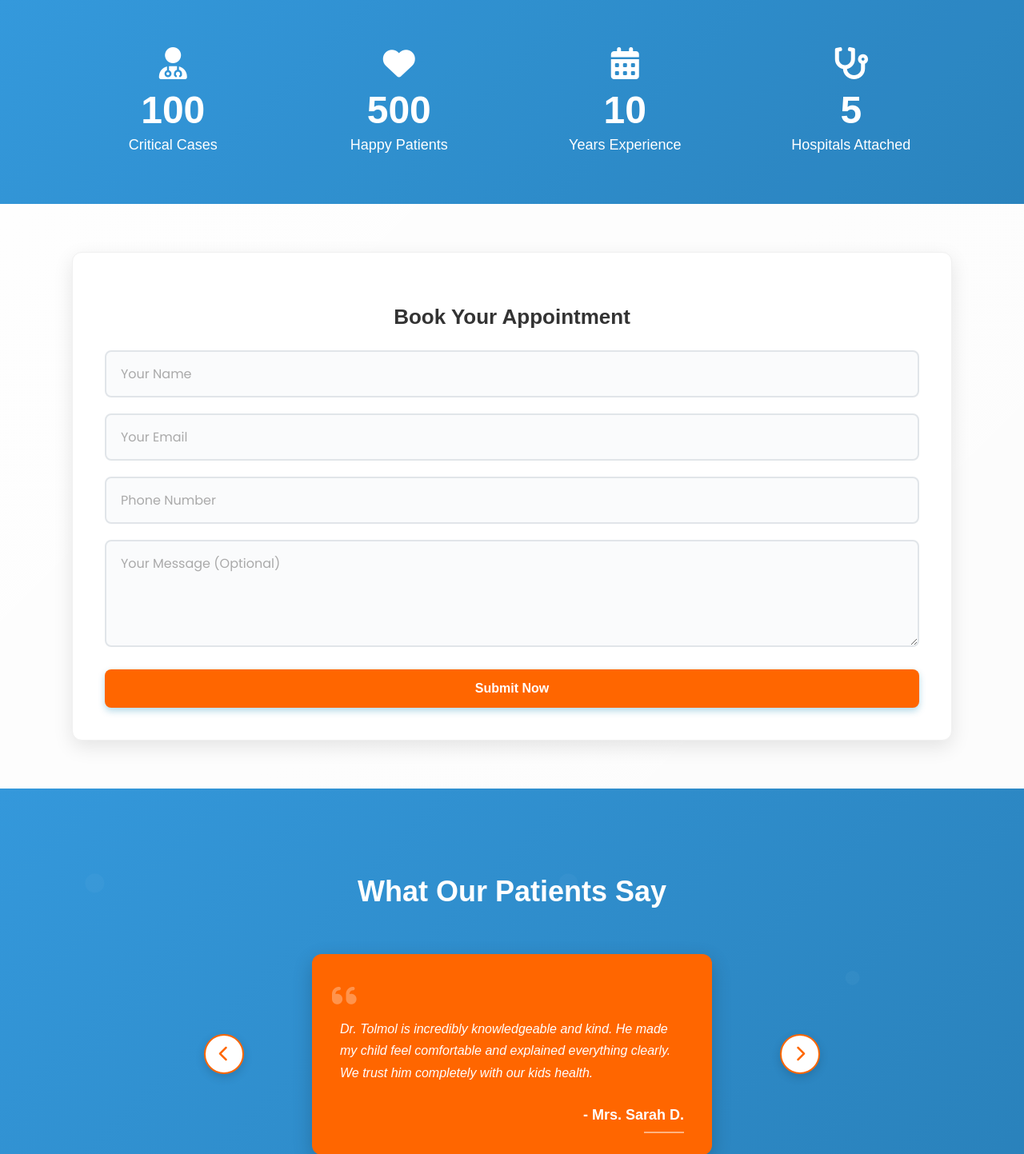
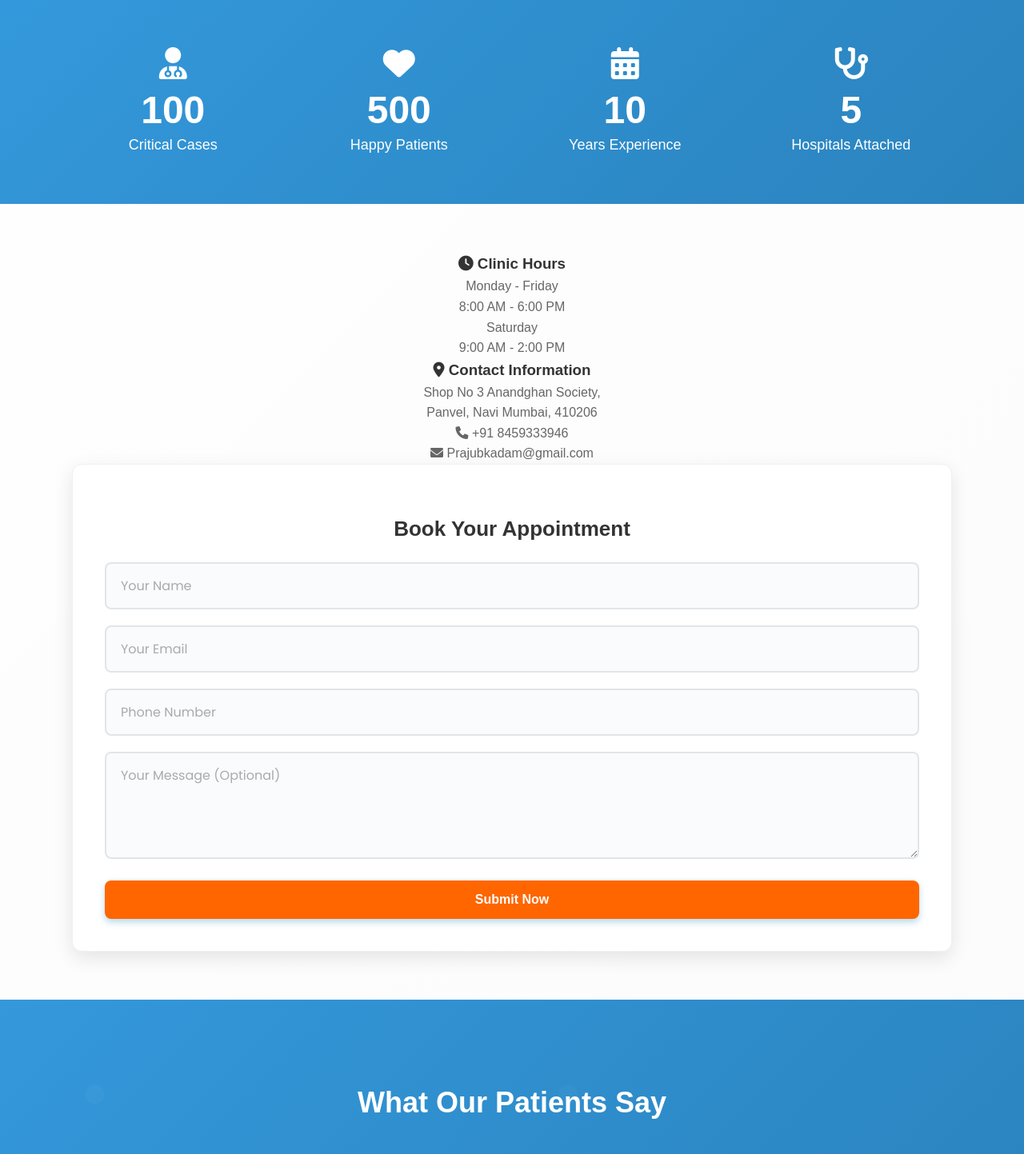
Before and after one commit to Vaibhav-Thorwat/doctor-website, a Flask app: page / in a window 1280 px wide. Shown: the part 2406-3849 px from the top of the page at 80% size. Run offline with Flask 3, Linux system fonts and the light colour scheme.

Commit message:
Update index.html

```diff
--- a/templates/index.html
+++ b/templates/index.html
@@ -3,7 +3,7 @@
 <head>
     <meta charset="UTF-8">
     <meta name="viewport" content="width=device-width, initial-scale=1.0">
-    <title>Vithai child care clinic - Expert Child Healthcare</title>
+    <title>Vithai Child Care Clinic - Expert Child Healthcare</title>
     <link rel="stylesheet" href="../static/style.css">
     <link href="https://fonts.googleapis.com/css2?family=Poppins:wght@300;400;500;600;700&display=swap" rel="stylesheet">
     <link rel="stylesheet" href="https://cdnjs.cloudflare.com/ajax/libs/font-awesome/6.0.0/css/all.min.css">
@@ -13,16 +13,13 @@
     <div class="top-info-bar">
         <div class="top-container">
             <div class="top-info-content">
-      <!-- Logo section aligned left -->
                 <div class="logo">
                     <img src="../static/doctor_logo.png" alt="Dr. Naigude's Clinic Logo">
                     <div class="logo-text">
-          Vithai child care clinic
+                        Vithai Child Care Clinic
                         <span>Pediatric Care Excellence</span>
                     </div>
                 </div>
-
-      <!-- Contact Info aligned right -->
                 <div class="top-contact-details">
                     <div class="contact-item">
                         <i class="fas fa-phone"></i>
@@ -43,6 +40,7 @@
             </div>
         </div>
     </div>
+
     <!-- Navbar -->
     <nav class="navbar">
         <div class="top-container">
@@ -72,7 +70,7 @@
                     <h3>Welcome to Dr. Naigude's Clinic</h3>
                     <h1>Expert Pediatric Care for Your Child</h1>
                     <p>Providing comprehensive healthcare services for children with compassion, expertise, and state-of-the-art medical facilities. Your child's health is our priority.</p>
-                    <a href="#appointment" class="btn primary-btn">Book Appointment  <i class="fas fa-arrow-right"></i></a>
+                    <a href="#appointment" class="btn primary-btn">Book Appointment <i class="fas fa-arrow-right"></i></a>
                 </div>
                 <div class="baby-image">
                     <img src="../static/baby.jpg" alt="baby">
@@ -130,12 +128,10 @@
                     <path d="M0 10C25 0 25 20 50 10C75 0 75 20 100 10" stroke="#ff6600" stroke-width="3" fill="none"/>
                 </svg>
             </div>
-
             <div class="services-carousel-container">
                 <div class="carousel-arrow left-arrow">
                     <i class="fas fa-chevron-left"></i>
                 </div>
-
                 <div class="services-carousel-wrapper">
                     <div class="services-grid" id="servicesGrid">
                         <div class="service-card">
@@ -176,12 +172,10 @@
                         </div>
                     </div>
                 </div>
-
                 <div class="carousel-arrow right-arrow">
                     <i class="fas fa-chevron-right"></i>
                 </div>
             </div>
-
             <div class="carousel-dots"></div>
         </div>
     </section>
@@ -215,15 +209,28 @@
         </div>
     </section>
 
-
     <!-- FAQ & Appointment Section -->
     <section class="faq-appointment-section" id="appointment">
         <div class="faq-appointment-bg-overlay"></div>
         <div class="container">
-            <div class="faq-appointment-grid">
-
-                <!-- Appointment Form Section -->
-                <div id="contact" class="appointment-form-section">
+            <div class="appointment-container">
+                <div class="appointment-left-panel">
+                    <div class="clinic-info">
+                        <h3><i class="fas fa-clock"></i> Clinic Hours</h3>
+                        <p>Monday - Friday</p>
+                        <p>8:00 AM - 6:00 PM</p>
+                        <p>Saturday</p>
+                        <p>9:00 AM - 2:00 PM</p>
+                    </div>
+                    <div class="contact-info">
+                        <h3><i class="fas fa-map-marker-alt"></i> Contact Information</h3>
+                        <p>Shop No 3 Anandghan Society,</p>
+                        <p>Panvel, Navi Mumbai, 410206</p>
+                        <p><i class="fas fa-phone"></i> +91 8459333946</p>
+                        <p><i class="fas fa-envelope"></i> Prajubkadam@gmail.com</p>
+                    </div>
+                </div>
+                <div class="appointment-form-section" id="contact">
                     <h2>Book Your Appointment</h2>
                     <form class="appointment-form" id="appointmentForm">
                         <input type="text" name="name" placeholder="Your Name" required>
@@ -247,7 +254,6 @@
                 <div class="testimonial-arrow left-arrow" id="testimonialLeftArrow">
                     <i class="fas fa-chevron-left"></i>
                 </div>
-
                 <div class="testimonials-content" id="testimonialsContent">
                     <div class="testimonial-card active">
                         <div class="quote-icon">
@@ -271,12 +277,10 @@
                         <div class="patient-name">- Mrs. Johnson</div>
                     </div>
                 </div>
-
                 <div class="testimonial-arrow right-arrow" id="testimonialRightArrow">
                     <i class="fas fa-chevron-right"></i>
                 </div>
             </div>
-
             <div class="testimonial-nav-dots">
                 <span class="dot active" data-slide="0"></span>
                 <span class="dot" data-slide="1"></span>
@@ -285,23 +289,14 @@
         </div>
     </section>
 
-    <!-- map integration -->
+    <!-- Map Integration -->
     <div class="map-container">
         <div class="map">
-    <iframe
-      src="https://www.google.com/maps/embed?pb=!1m18!1m12!1m3!1d3782.5088911972227!2d73.8230655745865!3d18.55289686957039!2m3!1f0!2f0!3f0!3m2!1i1024!2i768!4f13.1!3m3!1m2!1s0x3bc2c072eb4c3c21%3A0x43d12f579fa5e180!2sVithai%20Child%20Care%20Clinic!5e0!3m2!1sen!2sin!4v1721824634249!5m2!1sen!2sin"
-      width="600"
-      height="450"
-      style="border:0;"
-      allowfullscreen=""
-      loading="lazy"
-      referrerpolicy="no-referrer-when-downgrade">
-    </iframe>
+
+                <iframe src="https://www.google.com/maps/embed?pb=!1m17!1m12!1m3!1d3772.51566059727!2d73.109539!3d18.996986000000003!2m3!1f0!2f0!3f0!3m2!1i1024!2i768!4f13.1!3m2!1m1!2zMTjCsDU5JzQ5LjIiTiA3M8KwMDYnMzQuMyJF!5e0!3m2!1sen!2sin!4v1753375737123!5m2!1sen!2sin" width="600" height="450" style="border:0;" allowfullscreen="" loading="lazy" referrerpolicy="no-referrer-when-downgrade"></iframe>
+
         </div>
     </div>
-
-
-
 
     <!-- Footer -->
     <footer class="main-footer" id="contact">
@@ -332,14 +327,13 @@
             </div>
             <div class="footer-bottom">
                 <p>
-    &copy; 2025 Vithai Child Care Clinic. All Rights Reserved.
+                    © 2025 Vithai Child Care Clinic. All Rights Reserved.
                     Developed by
                     <a href="https://innovatehive.in" target="_blank" style="color: #fff; text-decoration: underline;">
                         InnovateHive
                     </a>
                 </p>
             </div>
-
         </div>
     </footer>
 
```
Lines whose indentation alone changed are shown as unchanged.
